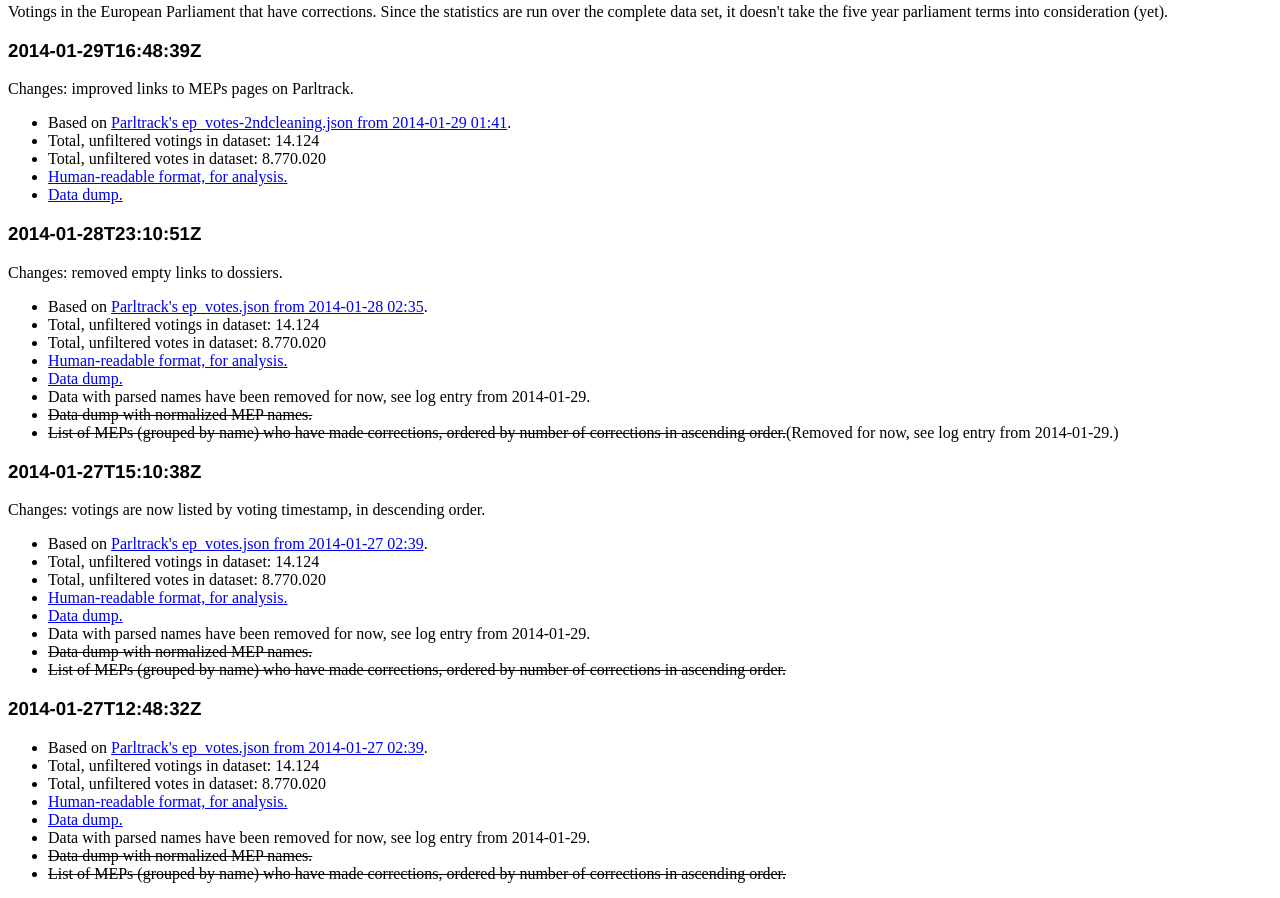
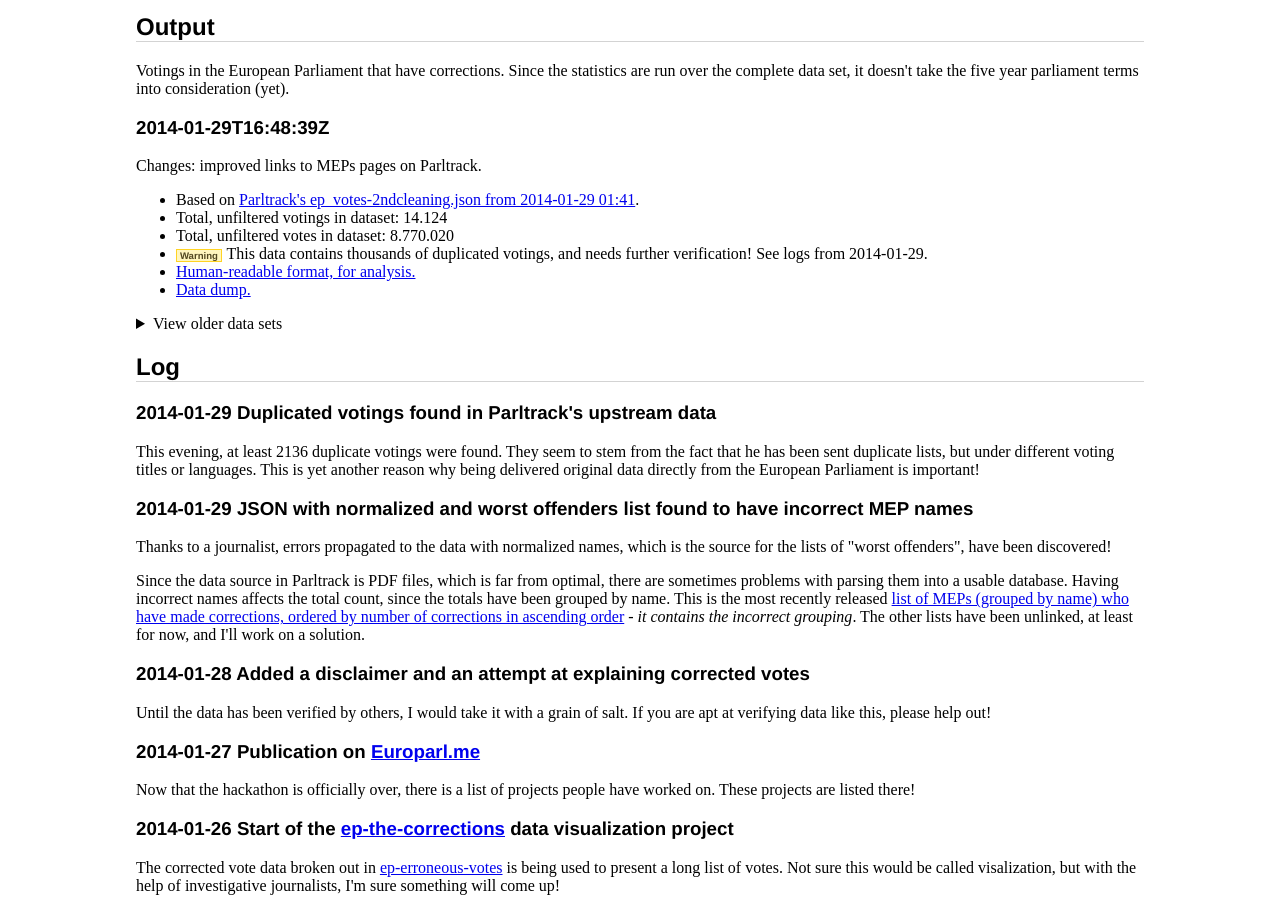
Before and after one commit to joelpurra/ep-projects, a plain HTML site: page index.html in a window 1280 px wide. Shown: the part 748-1646 px from the top of the page. Drawn offline with Linux system fonts and the light colour scheme; a web font is replaced by a local one.

Commit message:
Add formatting, warning about duplicated votings from parltrack

```diff
--- a/index.html
+++ b/index.html
@@ -6,8 +6,27 @@
     <title>Projects related to the European Parliament: Intro</title>
     <link rel="stylesheet" type="text/css" href="http://fonts.googleapis.com/css?family=Quando" />
     <style type="text/css" scoped="scoped">
+    body {
+        padding-left: 10%;
+        padding-right: 10%;
+    }
     h1, h2, h3 {
         font-family: Quando, Helvetica, Verdana, sans-serif;
+    }
+    h2 {
+        border-bottom: 1px solid lightgrey;
+    }
+    .warning:before {
+        content: "Warning";
+        font-weight: bold;
+        font-size: 0.6em;
+        font-family: Helvetica, Verdana, sans-serif;
+        padding-left: 0.3em;
+        padding-right: 0.3em;
+        margin-right: 0.5em;
+        color: #514721;
+        background-color: #FFF6BF;
+        border: 1px solid #FFD324;
     }
     </style>
 
@@ -109,6 +128,9 @@
                 <li>Total, unfiltered votings in dataset: 14.124</li>
                 <li>Total, unfiltered votes in dataset: 8.770.020</li>
                 <li>
+                    <span class="warning">This data contains thousands of duplicated votings, and needs further verification! See logs from 2014-01-29.</span>
+                </li>
+                <li>
                     <a href="output/2014-01-29T164839Z/">Human-readable format, for analysis.</a>
                 </li>
                 <li>
@@ -117,6 +139,8 @@
             </ul>
         </section>
 
+        <details>
+            <summary>View older data sets</summary>
             <section>
                 <h3>
                     <time datetime="2014-01-28T23:10:51Z" title="2014-01-28T23:10:51Z">
@@ -138,7 +162,9 @@
                     <li>
                         <a href="output/2014-01-28T231051Z/correctionals.json">Data dump.</a>
                     </li>
-                <li>Data with parsed names have been removed for now, see log entry from 2014-01-29.</li>
+                    <li>
+                        <span class="warning">Data with parsed names have been removed for now, see log entry from 2014-01-29.</span>
+                    </li>
                     <li>
                         <strike>Data dump with normalized MEP names.</strike>
                     </li>
@@ -169,7 +195,9 @@
                     <li>
                         <a href="output/2014-01-27T151038Z/correctionals.json">Data dump.</a>
                     </li>
-                <li>Data with parsed names have been removed for now, see log entry from 2014-01-29.</li>
+                    <li>
+                        <span class="warning">Data with parsed names have been removed for now, see log entry from 2014-01-29.</span>
+                    </li>
                     <li>
                         <strike>Data dump with normalized MEP names.</strike>
                     </li>
@@ -197,7 +225,9 @@
                     <li>
                         <a href="output/2014-01-27T124832Z/correctionals.json">Data dump.</a>
                     </li>
-                <li>Data with parsed names have been removed for now, see log entry from 2014-01-29.</li>
+                    <li>
+                        <span class="warning">Data with parsed names have been removed for now, see log entry from 2014-01-29.</span>
+                    </li>
                     <li>
                         <strike>Data dump with normalized MEP names.</strike>
                     </li>
@@ -206,12 +236,25 @@
                     </li>
                 </ul>
             </section>
+        </details>
     </section>
 
     <section>
         <h2>
             Log
         </h2>
+        <section>
+            <h3>
+                <time datetime="2014-01-29" title="2014-01-29">
+                    2014-01-29
+                </time>
+                Duplicated votings found in Parltrack's upstream data
+            </h3>
+            <p>
+                This evening, at least 2136 duplicate votings were found. They seem to stem from the fact that he has been sent duplicate lists, but under different voting titles or languages. This is yet another reason why being delivered original data directly from the European Parliament is important!
+            </p>
+        </section>
+
         <section>
             <h3>
                 <time datetime="2014-01-29" title="2014-01-29">
@@ -286,7 +329,7 @@
             Brainstorming and development starts, during the <a href="http://europarl.me/">Europarl Hackathon</a>, in preparation for the <a href="http://www.elections2014.eu/">European elections 2014</a>.
         </p>
     </section>
-    </section>
+
     <footer class="container">
         <hr />
         <p>
```
Lines whose indentation alone changed are shown as unchanged.
